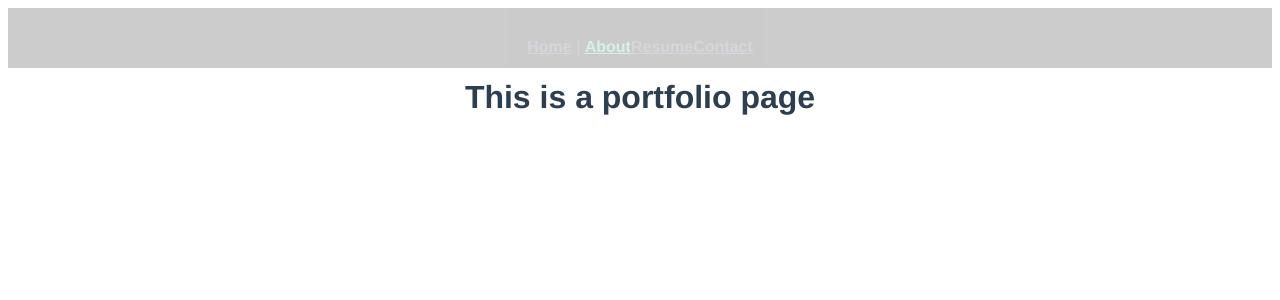
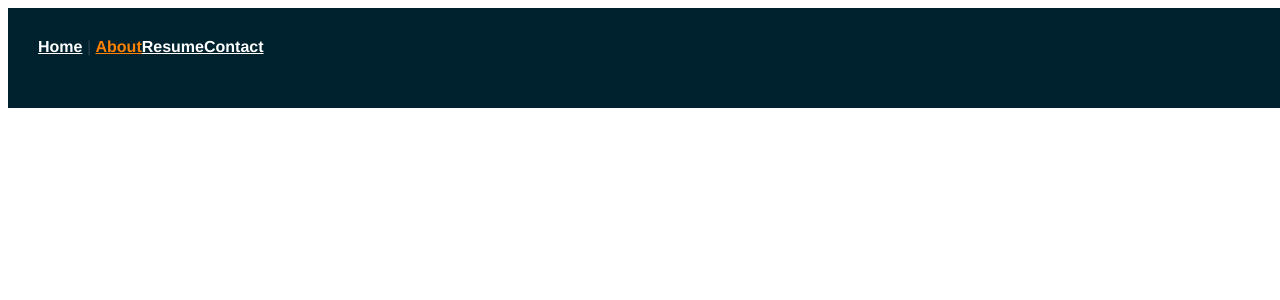
Before and after one commit to bazartrance/Portfolio-Vue-New, a Vue app: page /#/portfolio in a window 1280 px wide. Shown: the top 300 px of the page. Built offline with nearby package versions, Linux system fonts and the light colour scheme.

Commit message:
css changes

```diff
--- a/src/App.vue
+++ b/src/App.vue
@@ -7,9 +7,11 @@
       <router-link to="/resume">Resume</router-link>
       <router-link to="/contact">Contact</router-link>
     </div>
+    <div class="body">
     <transition name="slide-fade">
     <router-view/>
     </transition>
+    </div>
     </div>
   </div>
 </template>
@@ -19,7 +21,6 @@
   font-family: 'Avenir', Helvetica, Arial, sans-serif;
   -webkit-font-smoothing: antialiased;
   -moz-osx-font-smoothing: grayscale;
-  text-align: center;
   color: #2c3e50;
 }
 
@@ -28,10 +29,10 @@
 
   a {
     font-weight: bold;
-    color: #2c3e50;
+    color: #ffffff;
 
     &.router-link-exact-active {
-      color: #42b983;
+      color: #FF8300;
     }
   }
 }
@@ -47,10 +48,9 @@
 
 .grid-container {
   display: grid;
+  width: 100vw;
   grid-template-columns: 1fr;
-  grid-template-rows: 50px 1fr;
-  grid-template-areas: "nav"
-                       "body";
+  grid-template-rows: 100px 1fr;
 }
 
 .nav-container {
@@ -60,7 +60,16 @@
 }
 
 .nav {
- background-color: black;
- opacity: .2;
+grid-row: 1;
+grid-column: span 3 / -1;
+z-index: 100;
+background-color: #00212E;
+}
+
+.body {
+grid-row-start: 1;
+  grid-column-start: 1;
+  grid-row-end: span 3;
+  z-index: 1;
 }
 </style>
--- a/src/views/Home.vue
+++ b/src/views/Home.vue
@@ -1,18 +1,31 @@
 <template>
   <div class="home">
-    <img alt="Vue logo" src="../assets/logo.png">
-    <HelloWorld msg="Welcome to Your Vue.js App"/>
+    <iframe class="video" src="https://www.youtube.com/embed/sdgBQhwuo9c?autoplay=1&showinfo=0&controls=0" frameborder="0" allow="accelerometer; autoplay; encrypted-media; gyroscope; picture-in-picture" allowfullscreen></iframe>
   </div>
 </template>
 
 <script>
 // @ is an alias to /src
-import HelloWorld from '@/components/HelloWorld.vue'
+
 
 export default {
   name: 'home',
   components: {
-    HelloWorld
+
   }
 }
 </script>
+<style scoped>
+.video {
+  min-width: 100%;
+  min-height: 100%;
+  width: auto;
+  height: auto;
+
+  /* Center the video */
+  position: absolute;
+  top: 50%;
+  left: 50%;
+  transform: translate(-50%,-50%);
+}
+</style>
```
